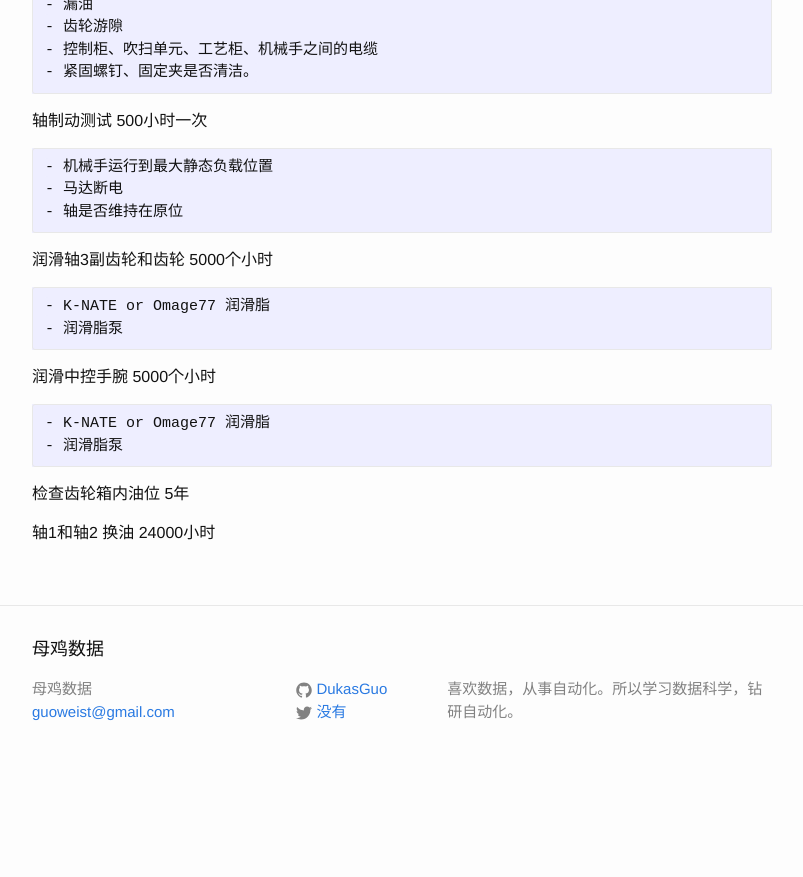
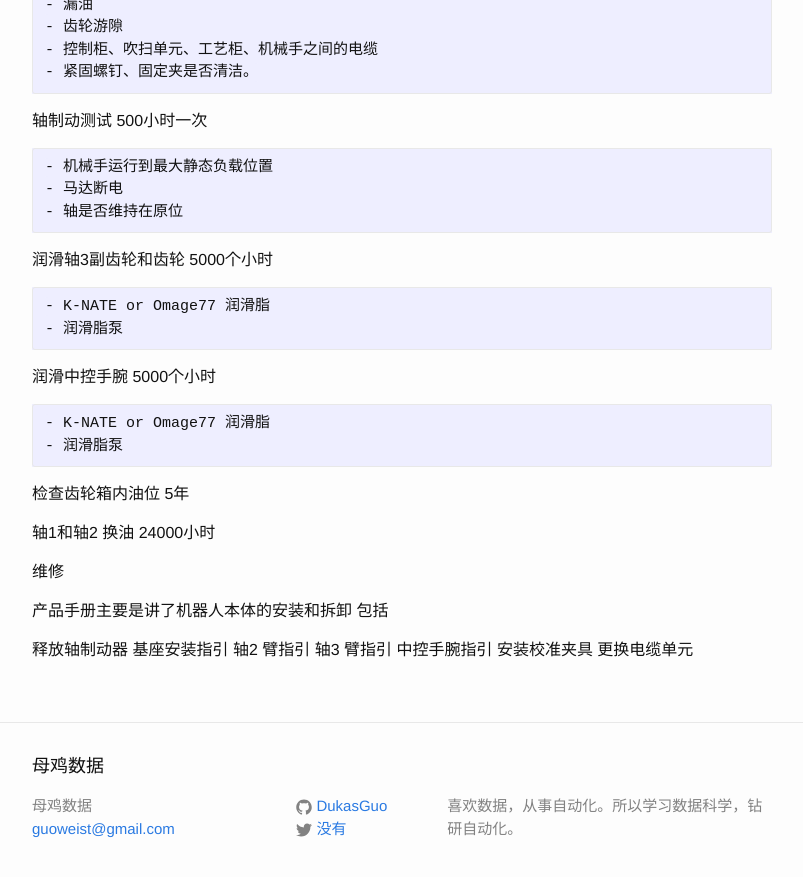
Before and after one commit to DukasGuo/dukasguo.github.com, a Jekyll site: the page built from _posts/2016-07-27-ABB-IRB5500.markdown, in a window 1280 px wide and 900 px high, scrolled down 630 px. Shown: the top 877 px of the window, without its empty margins (238-1041 px from the left). Built offline with Jekyll 4.4.1, drawn with Linux system fonts in a browser that asks for light colours; before the commit the page ends 1413 px from its top, so only the background shows below that.

Commit message:
ABB
更新笔记

```diff
--- a/_posts/2016-07-21-Tensorflow-learn-first.markdown
+++ b/_posts/2016-07-21-Tensorflow-learn-first.markdown
@@ -5,7 +5,7 @@ date:   2016-07-21 12:33:05 +0800
 categories: Tensorflow
 ---
 
-tensorflow  张量流
+tensorflow  张量流 谷歌的新一代深度学习引擎
 
 - 用 graph 表示计算任务
 - 用 Session 执行图
--- a/_posts/2016-07-27-ABB-IRB5500.markdown
+++ b/_posts/2016-07-27-ABB-IRB5500.markdown
@@ -47,3 +47,16 @@ ABB喷涂机器人 相关手册包括：
 检查齿轮箱内油位 5年
 
 轴1和轴2 换油 24000小时
+
+维修
+
+产品手册主要是讲了机器人本体的安装和拆卸
+包括
+
+释放轴制动器
+基座安装指引
+轴2 臂指引
+轴3 臂指引
+中控手腕指引
+安装校准夹具
+更换电缆单元
```
